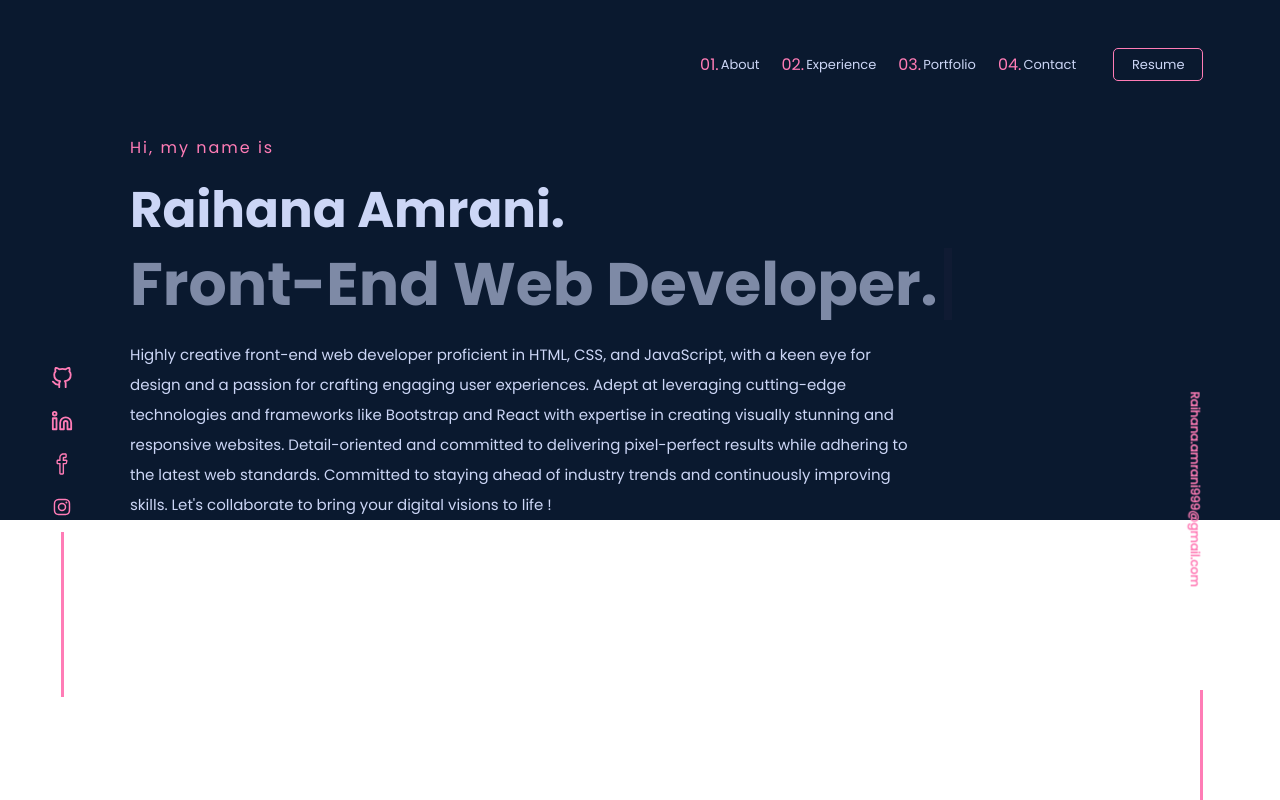
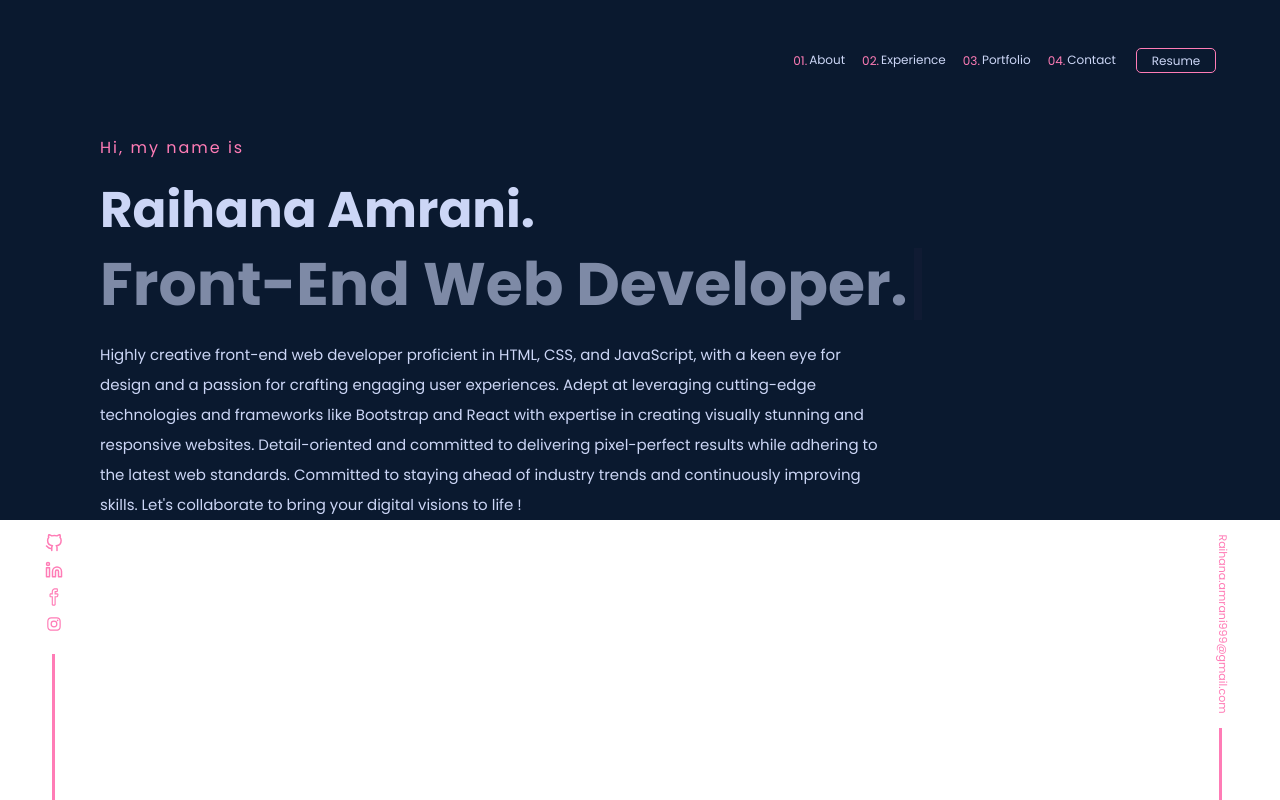
Before and after one commit to RaihanaAm/Portfolio, a React (Create React App) app: page / in a window 1280 px wide. Built offline with nearby package versions, Linux system fonts and the light colour scheme.

Commit message:
navrespo

```diff
--- a/src/layout/NavBar/NavBar.js
+++ b/src/layout/NavBar/NavBar.js
@@ -1,4 +1,5 @@
 import "./_NavBar.scss"
+import "./_navBarRespo.scss"
 import { FiLinkedin } from 'react-icons/fi';
 import { FiGithub } from 'react-icons/fi';
 import { SlSocialFacebook } from 'react-icons/sl';
@@ -7,7 +8,7 @@ import { BiLogoInstagram } from 'react-icons/bi';
 
 export const NavBar = () => {
     return (
-        <div className="navbar ">
+        <div className="navbar  d-none d-md-flex">
             <div className="resume ">
                 <ul className="">
                     <li className="nav-item"><a className="nav-link" href=""><span>01.</span> <h6>About</h6></a></li>
@@ -18,18 +19,20 @@ export const NavBar = () => {
                 </ul>
             </div>
             <div className="icons">
-                <a className="nav-link" href=""><FiGithub /></a>
-                <a className="nav-link" href=""><FiLinkedin /></a>
-                <a className="nav-link" href=""><SlSocialFacebook /></a>
-                <a className="nav-link" href=""><BiLogoInstagram/></a>
-
-                <div></div>
+                <div className="icon">
+                    <a className="" href=""><FiGithub /></a>
+                    <a className="" href=""><FiLinkedin /></a>
+                    <a className="" href=""><SlSocialFacebook /></a>
+                    <a className="" href=""><BiLogoInstagram /></a>
+                </div>
+                <div className="linee"></div>
             </div>
-            <div className="email">
-                <a href="" className="nav-link">Raihana.amrani999@gmail.com</a>
+            <div className="emails">
+                <div className="em">
+                    <a href="" className="">Raihana.amrani999@gmail.com</a>
+                </div>
+                <div className="di"></div>
             </div>
-            <div className="di"></div>
-
         </div>
     )
 }
--- a/src/layout/NavBar/_NavBar.scss
+++ b/src/layout/NavBar/_NavBar.scss
@@ -2,8 +2,6 @@
 .navbar {
   .resume {
     z-index: 1000;
-
-    // background-color: aqua;
     position: fixed;
     top: 6%;
     right: 6%;
@@ -12,7 +10,6 @@
       display: flex;
       align-items: center;
       justify-content: space-evenly;
-      // background-color: aqua;
       li {
         margin-left: 20px;
         color: $first;
@@ -44,41 +41,56 @@
   }
   .icons {
     position: fixed;
-    top: 45%;
+    height: 21rem;
+    bottom: 0%;
     left: 4%;
-
+    display: flex;
+    flex-direction: column;
+    // justify-content: space-between;
+    align-items: center;
+    .icon {
+      border: none;
       a {
         display: block;
-      margin-bottom: 10px;
+
         color: $second;
         font-size: 22px;
       }
-    div {
+    }
+    .linee {
+      margin-top: 18px;
       color: white;
-      height: 165px;
+      height: 12rem;
       border-left: 3px solid $second;
-      margin: 0 10px;
     }
   }
-  .email {
+  .emails {
+    width: 1rem;
+    height: 15rem;
+    display: flex;
+    flex-direction: column;
+    align-items: center;
+    justify-content:space-between;
     position: fixed;
-    top: 60%;
-    right: -1%;
-    // background-color: aqua;
+    bottom: 0;
+    right: 4%;
+    .em {
+      height: 1rem;
+
       rotate: (90deg);
       a {
         margin: 0;
         color: $second;
         font-size: 12px;
-      font-weight: bold;
+        font-weight: 400;
+        text-decoration: none;
       }
     }
     .di {
-    position: fixed;
-    bottom:0%;
-    right: 6%;
+      width: 1rem;
       color: white;
-    height:110px;
+      height: 7rem;
       border-left: 3px solid $second;
     }
   }
+}
--- /dev/null
+++ b/src/layout/NavBar/_navBarRespo.scss
@@ -0,0 +1,117 @@
+@import "../../styles/variable";
+
+// **tablet
+@media (min-width: 767px) and (max-width: 1350px) {
+  .navbar {
+    .resume {
+      right: 5%;
+      ul {
+        li {
+          margin-left: 15px;
+          a {
+            h6 {
+              font-size: 12px;
+              margin: 0 2px;
+            }
+            span {
+              font-size: 12px;
+              font-weight: 500;
+              color: $second;
+            }
+          }
+        }
+        button {
+          margin-left: 18px;
+          width: 80px;
+          height: 25px;
+          font-size: 12px;
+        }
+      }
+    }
+    .icons {
+      height: 17rem;
+      left: 3.5%;
+
+      .icon {
+        a {
+          font-size: 18px;
+        }
+      }
+      .linee {
+        margin-top: 18px;
+        height: 10rem;
+      }
+    }
+    .emails {
+      height: 11.5rem;
+      right: 3.5%;
+      .em {
+        a {
+          font-size: 11px;
+        }
+      }
+      .di {
+        height: 4.5rem;
+      }
+    }
+  }
+}
+
+// ** 4K
+@media (min-width: 2000px) and (max-width: 2700px) {
+  .navbar {
+    .resume {
+      right: 5%;
+      ul {
+        li {
+          margin-left: 35px;
+          a {
+            h6 {
+              font-size: 35px;
+              margin: 0 2px;
+            }
+            span {
+              font-size: 35px;
+              font-weight: 500;
+              color: $second;
+            }
+          }
+        }
+        button {
+          margin-left: 45px;
+          width: 190px;
+          height: 75px;
+          font-size: 35px;
+          border-radius: 15px;
+          border: 3px solid $second;
+        }
+      }
+    }
+    .icons {
+      height: 44rem;
+      left: 3.5%;
+
+      .icon {
+        a {
+          font-size: 45px;
+        }
+      }
+      .linee {
+        margin-top: 18px;
+        height: 30rem;
+      }
+    }
+    .emails {
+      height: 28rem;
+      right: 3.5%;
+      .em {
+        a {
+          font-size: 30px;
+        }
+      }
+      .di {
+        height: 8.5rem;
+      }
+    }
+  }
+}
--- a/src/pages/home/components/About/About.js
+++ b/src/pages/home/components/About/About.js
@@ -3,9 +3,8 @@ import "./_aboutRespo.scss"
 export const About = () => {
     return (
         <>
-
-        <div className="navs"></div>
-        <div className="About">
+        <div className="navs d-none d-md-flex"></div>
+        <div className="About ">
             <div className="hi">
                 <p>Hi, my name is</p>
             </div>
--- a/src/pages/home/components/About/_aboutRespo.scss
+++ b/src/pages/home/components/About/_aboutRespo.scss
@@ -1,9 +1,43 @@
 @import "../../../../styles/variable";
 
+// **mobil s
+@media (min-width: 320px) and (max-width: 424px) {
+  .About {
+    display: flex;
+    // align-items: center;
+    flex-direction: column;
+    justify-content: center;
+    // padding-left: 30px;
+    margin: 0;
+    padding:  100px 0 0 30px;
+    width: 100%;
+    .hi {
+      font-size: 12px;
+      p{
+        margin: 0 !important;
+      }
+    }
+    .name {
+      .raihana {
+        font-size: 16px;
+      }
+      h2 {
+        font-size: 18px;
+        margin: 10px 0;
+      }
+    }
+    .description {
+      width: 92%;
+      font-size: 10px;
+      line-height: 22px;
+    }
+  }
+}
 // **mobil l
-@media (min-width: 320px) and (max-width: 766px) {
+@media (min-width: 425px) and (max-width: 766px) {
   .About {
-    margin: 100px 0 0 40px;
+   padding: 100px 0 0 40px;
+   margin: 0;
     width: 380px;
     .hi {
       font-size: 14px;
@@ -52,7 +86,7 @@
     width: 99%;
   }
   .About {
-    margin: 120px 0 0 130px;
+    margin: 120px 0 0 100px;
     width: 850px;
     .name {
       .raihana {
@@ -73,23 +107,23 @@
 // ** 4K
 @media (min-width: 2000px) and (max-width: 2700px) {
   .About {
-    margin: 190px 0 0 250px !important;
-    width: 1790px;
+    margin: 250px 0 0 250px !important;
+    width: 1990px;
     .hi{
-        font-size: 25px;
+        font-size:35px;
     }
     .name {
       .raihana {
-        font-size: 85px;
+        font-size: 115px;
       }
       h2 {
-        font-size: 105px;
+        font-size: 135px;
       }
     }
     .description {
       width: 94%;
-      font-size: 28px;
-      line-height: 50px;
+      font-size: 35px;
+      line-height: 80px;
     }
   }
 }
```
Lines whose indentation alone changed are shown as unchanged.
